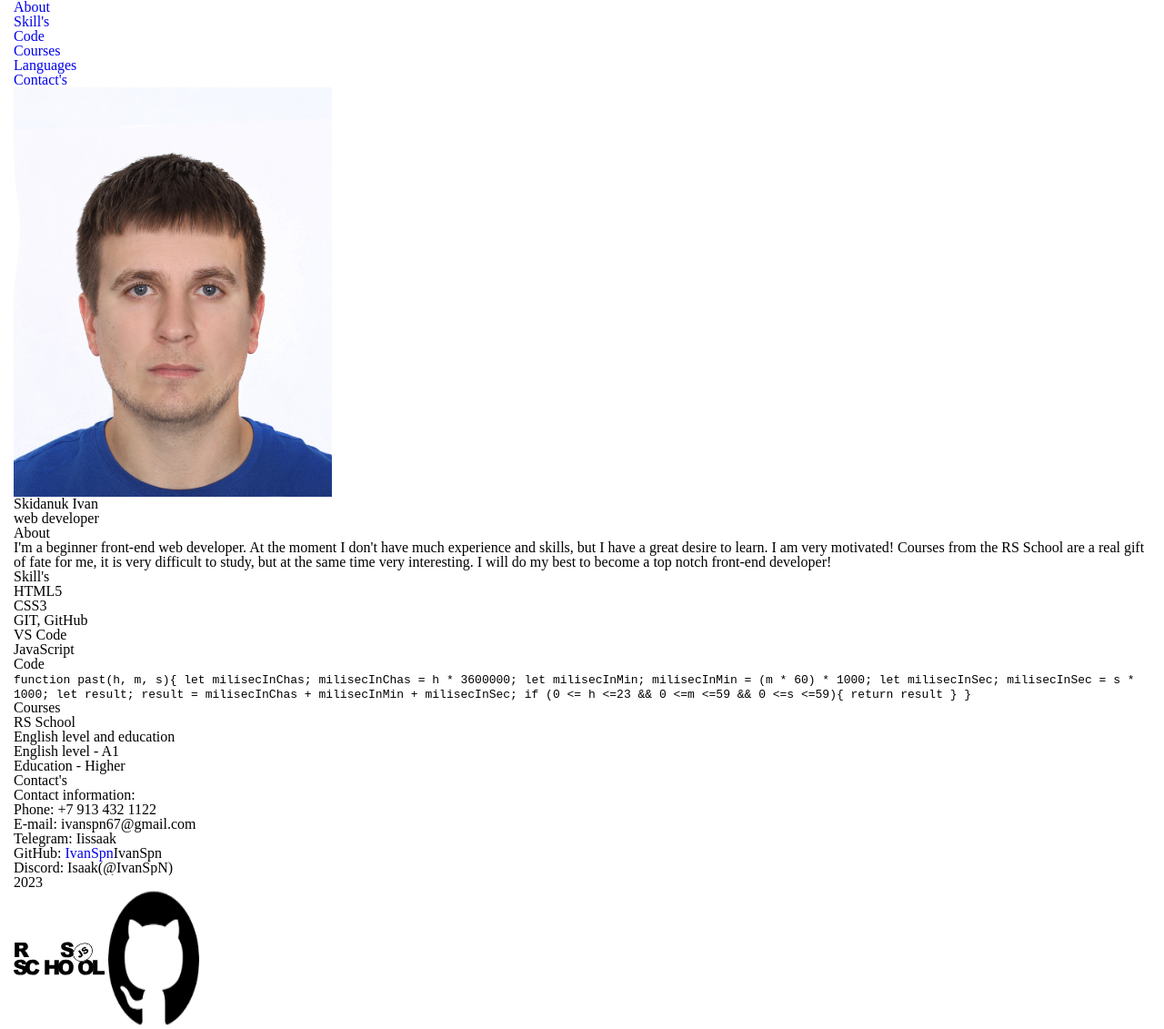
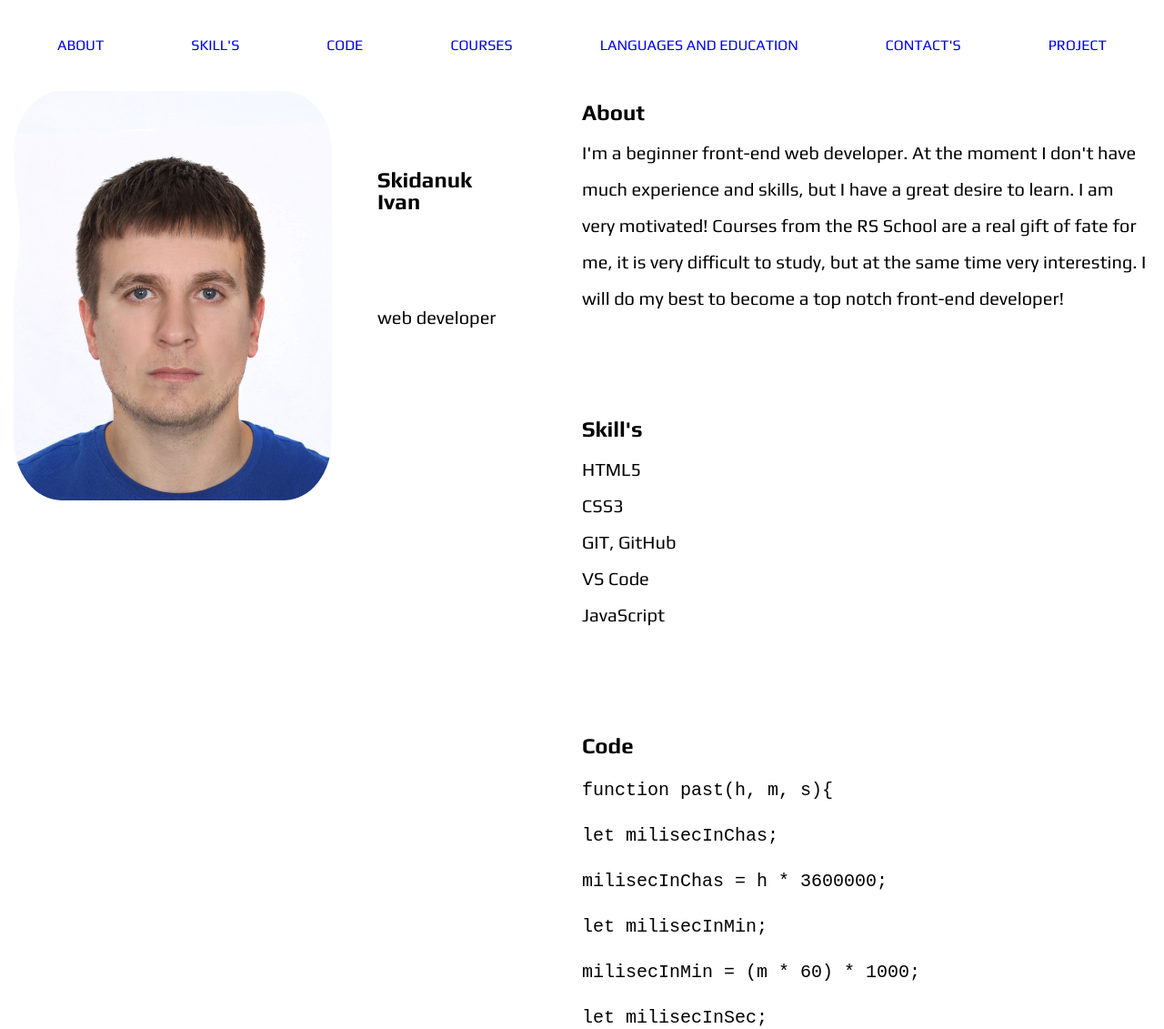
Before and after one commit to IvanSpN/rsschool-cv, a plain HTML site: page index.html in a window 1280 px wide. Shown: the top 1131 px of the page at 91% size. Drawn offline with Linux system fonts and the light colour scheme.

Commit message:
feat: Add ficha

```diff
--- a/index.html
+++ b/index.html
@@ -6,6 +6,9 @@
     <meta name="viewport" content="width=device-width, initial-scale=1.0">
     <title>CV</title>
     <link rel="stylesheet" href="./style.css">
+    <link rel="stylesheet" href="https://fonts.googleapis.com">
+    <link rel="preconnect" href="https://fonts.gstatic.com" crossorigin>
+    <link href="https://fonts.googleapis.com/css2?family=Play:wght@400;700&display=swap" rel="stylesheet">
 </head>
 
 <body>
@@ -15,22 +18,25 @@
                 <nav class="menu">
                     <ul class="menu__list">
                         <li class="menu__item">
-                            <a href="#about" class="menu-link">About</a>
+                            <a href="#about" class="menu-link">about</a>
                         </li>
                         <li class="menu__item">
-                            <a href="#skills" class="menu-link">Skill's</a>
+                            <a href="#skills" class="menu-link">skill's</a>
                         </li>
                         <li class="menu__item">
-                            <a href="#code" class="menu-link">Code</a>
+                            <a href="#code" class="menu-link">code</a>
                         </li>
                         <li class="menu__item">
-                            <a href="#courses" class="menu-link">Courses</a>
+                            <a href="#courses" class="menu-link">courses</a>
                         </li>
                         <li class="menu__item">
-                            <a href="#languages" class="menu-link">Languages</a>
+                            <a href="#languages" class="menu-link">languages and education</a>
                         </li>
                         <li class="menu__item">
-                            <a href="#contacts" class="menu-link">Contact's</a>
+                            <a href="#contacts" class="menu-link">contact's</a>
+                        </li>
+                        <li class="menu__item">
+                            <a href="#project" class="menu-link">project</a>
                         </li>
                     </ul>
                 </nav>
@@ -39,20 +45,23 @@
         <main class="main__container">
             <div class="column-left">
                 <img class="column-left__foto" src="./Foto.jpg" alt="Foto" width="350" height="450">
-                <h1 class="column-left__title">Skidanuk Ivan</h1>
-                <h2 class="column-left__subtitle">web developer</h2>
+                <div class="column-left__text">
+                    <h1 class="column-left__title title">Skidanuk Ivan</h1>
+                    <h2 class="column-left__subtitle">web developer</h2>
+                </div>
+
             </div>
             <div class="column-right">
                 <section class="about" id="about">
-                    <h2 class="about__title">About</h2>
+                    <h2 class="about__title title">About</h2>
                     <p class="about__subtitle">I'm a beginner front-end web developer. At the moment I don't have much
                         experience and skills, but I have a great desire to learn. I am very motivated! Courses from the
                         RS
                         School are a real gift of fate for me, it is very difficult to study, but at the same time very
                         interesting. I will do my best to become a top notch front-end developer!</p>
                 </section>
-                <section class="skills" id="skill's">
-                    <h2 class="skills__title">Skill's</h2>
+                <section class="skills" id="skills">
+                    <h2 class="skills__title title">Skill's</h2>
                     <ul class="skills__list">
                         <li class="skills__item">HTML5</li>
                         <li class="skills__item">CSS3</li>
@@ -65,58 +74,62 @@
 
                 </section>
                 <section class="code" id="code">
-                    <h2 class="code__title">Code</h2>
+                    <h2 class="code__title title">Code</h2>
                     <code class="code__example">
-                        function past(h, m, s){
-                        let milisecInChas;
-                        milisecInChas = h * 3600000;
+                        function past(h, m, s){<br>
 
-                        let milisecInMin;
-                        milisecInMin = (m * 60) * 1000;
+                        let milisecInChas;<br>
 
-                        let milisecInSec;
-                        milisecInSec = s * 1000;
+                        milisecInChas = h * 3600000;<br>
 
-                        let result;
-                        result = milisecInChas + milisecInMin + milisecInSec;
+                        let milisecInMin;<br>
+                        milisecInMin = (m * 60) * 1000;<br>
 
-                        if (0 <= h <=23 && 0 <=m <=59 && 0 <=s <=59){ return result } } </code>
+                        let milisecInSec;<br>
 
+                        milisecInSec = s * 1000;<br>
 
+                        let result;<br>
+                        result = milisecInChas + milisecInMin + milisecInSec;<br>
+
+                        if (0 &lt;= h &lt;= 23 && 0 &lt;= m &lt;= 59 && 0 &lt;= s &lt;= 59){ return result } } </code>
+                </section>
+                <section class="project" id="project">
+                    <h2 class="project__title title">Project</h2>
+                    <p class="project__subtitle"><a
+                            href="https://github.com/IvanSpN/rsschool-cv/blob/gh-pages/cv.md">CV</a></p>
                 </section>
                 <section class="courses" id="courses">
-                    <h2 class="courses__title">Courses</h2>
+                    <h2 class="courses__title title">Courses</h2>
                     <p class="courses__subtitle">RS School</p>
 
                 </section>
                 <section class="languages" id="languages">
-                    <h2 class="languages__title">English level and education</h2>
+                    <h2 class="languages__title title">English level and education</h2>
                     <p class="languages__subtitle">English level - A1</p>
                     <p class="languages__subtitle">Education - Higher</p>
                 </section>
-                <section class="contacts" id="contact's">
-                    <h2 class="contacts__title">Contact's</h2>
-                    <p class="contacts__subtitle">Contact information:
+                <section class="contacts" id="contacts">
+                    <h2 class="contacts__title title">Contact's</h2>
                     <ul class="contacts__list">
                         <li class="contacts__item">Phone: +7 913 432 1122</li>
                         <li class="contacts__item">E-mail: ivanspn67@gmail.com</li>
                         <li class="contacts__item">Telegram: Iissaak</li>
-                        <li class="contacts__item">GitHub: <a href="https://github.com/IvanSpN">IvanSpn</a>IvanSpn</li>
+                        <li class="contacts__item">GitHub: <a href="https://github.com/IvanSpN">IvanSpn</a></li>
                         <li class="contacts__item">Discord: Isaak(@IvanSpN)</li>
                     </ul>
-                    </p>
 
                 </section>
             </div>
         </main>
     </div>
     <footer class="footer__container">
-        <p class="footer__year">2023</p>
         <a class="footer__logo-course" href="https://rs.school/js/">
-            <img src="./rs_school_js.svg" alt="Logo course" width="100" height="150">
+            <img src="rs_school_js.svg" alt="Logo course" width="100" height="100">
         </a>
-        <a class="footer__logo-github" href="https://github.com/IvanSpN"><img src="./Logo github.png" alt="Logo github"
-                width="100" height="150">
+        <p class="footer__year title">2023</p>
+        <a class="footer__logo-github" href="https://github.com/IvanSpN"><img src="Logo-github.png" alt="Logo github"
+                width="70" height="70">
         </a>
     </footer>
 </body>
--- a/style.css
+++ b/style.css
@@ -1,4 +1,3 @@
-/*Обнуление стилей*/
 *,
 ::before,
 ::after {
@@ -60,3 +59,164 @@ html {
 }
 
 /*===================================================================================================*/
+
+.wrapper {
+}
+.header {
+}
+.header__container {
+}
+.menu {
+}
+.menu__list {
+  display: flex;
+  justify-content: space-around;
+  height: 100px;
+  align-items: center;
+  text-transform: uppercase;
+}
+.menu__item {
+}
+.menu__item:hover {
+  background-color: #b8b8b8;
+  opacity: 0.5;
+  border-radius: 30%;
+  transition: 0.3s;
+}
+
+.menu-link {
+  font-family: "Play";
+  font-weight: 200;
+  padding: 20px;
+}
+.main__container {
+  display: flex;
+  margin-bottom: 35px;
+}
+.column-left {
+  display: flex;
+  gap: 50px;
+  width: 50%;
+  height: 350px;
+}
+.column-left__foto {
+  border-radius: 15%;
+}
+.column-left__text {
+  display: flex;
+  flex-direction: column;
+  justify-content: center;
+}
+.column-left__title {
+  width: 100px;
+  margin-bottom: 100px;
+}
+
+.column-left__subtitle {
+  font-family: "Play";
+  font-size: 20px;
+  font-weight: 400;
+  line-height: 1.5;
+}
+.column-right {
+  display: flex;
+  flex-direction: column;
+  width: 50%;
+  gap: 100px;
+}
+.about {
+  line-height: 2;
+}
+.about__title {
+  font-family: "Play";
+  font-size: 24px;
+  font-weight: 700;
+}
+
+.about__subtitle {
+  font-family: "Play";
+  font-size: 20px;
+  font-weight: 400;
+}
+.skills {
+  line-height: 2;
+}
+.skills__title {
+  line-height: 2;
+}
+.skills__list {
+  font-family: "Play";
+  font-size: 20px;
+  font-weight: 400;
+}
+.skills__item {
+}
+.code {
+}
+.code__title {
+  line-height: 2;
+}
+.code__example {
+  font-size: 20px;
+  line-height: 2.5;
+}
+.project__subtitle {
+  font-family: "Play";
+  font-size: 20px;
+  font-weight: 400;
+  line-height: 1.5;
+}
+.courses {
+}
+.courses__title {
+  line-height: 2;
+}
+.courses__subtitle {
+  font-family: "Play";
+  font-size: 20px;
+  font-weight: 400;
+  line-height: 1.5;
+}
+.languages {
+}
+.languages__title {
+  line-height: 2;
+}
+.languages__subtitle {
+  font-family: "Play";
+  font-size: 20px;
+  font-weight: 400;
+  line-height: 1.5;
+}
+.contacts {
+}
+.contacts__title {
+  line-height: 2;
+}
+
+.contacts__list {
+  font-family: "Play";
+  font-size: 20px;
+  font-weight: 400;
+  line-height: 1.5;
+}
+.contacts__item {
+}
+.footer__container {
+  display: flex;
+  justify-content: space-around;
+  align-items: center;
+  height: 100px;
+}
+.footer__year {
+}
+.footer__logo-course {
+}
+.footer__logo-github {
+}
+
+.title {
+  font-family: "Play";
+  font-size: 24px;
+  font-weight: 700;
+}
```
Also changed, not shown: Logo-github.png (renamed from Logo github.png).
